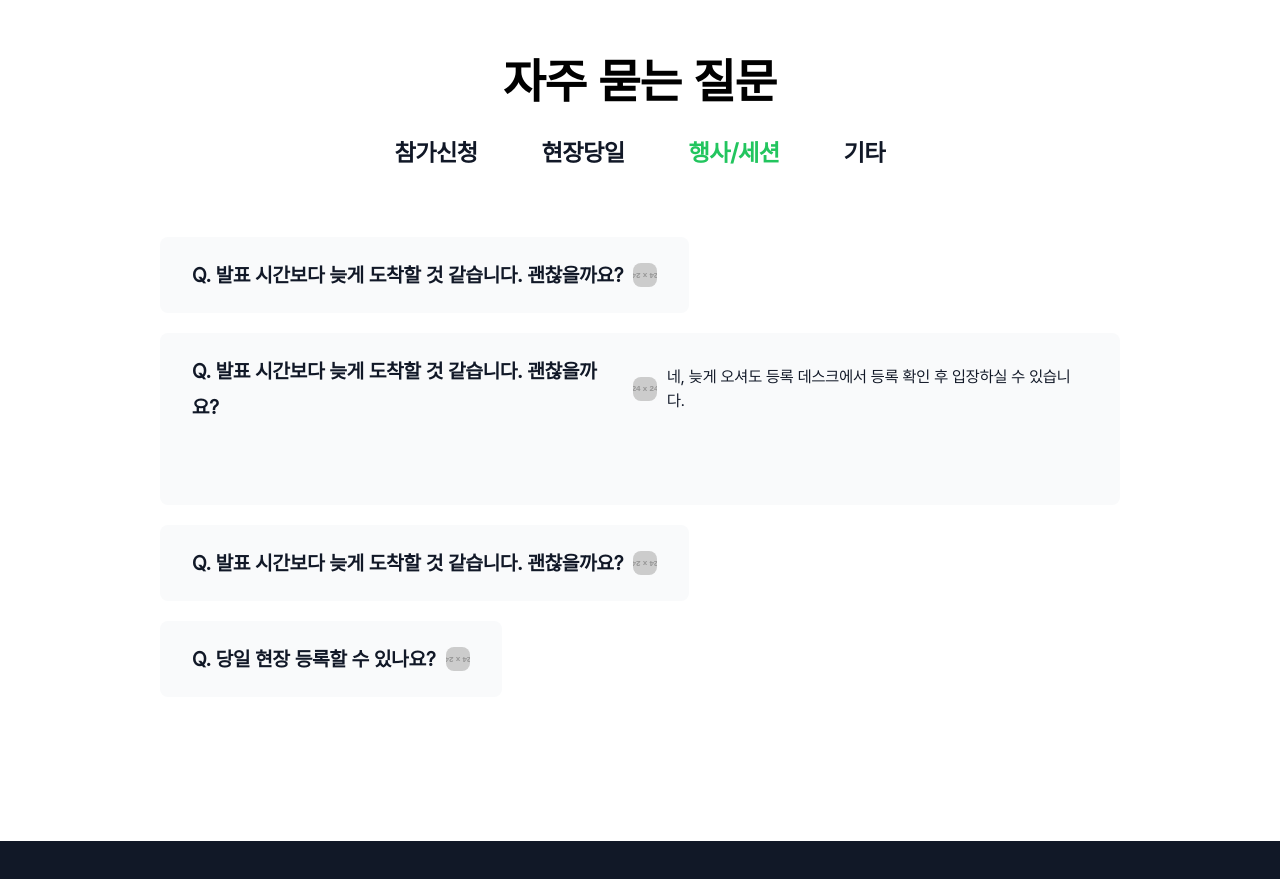
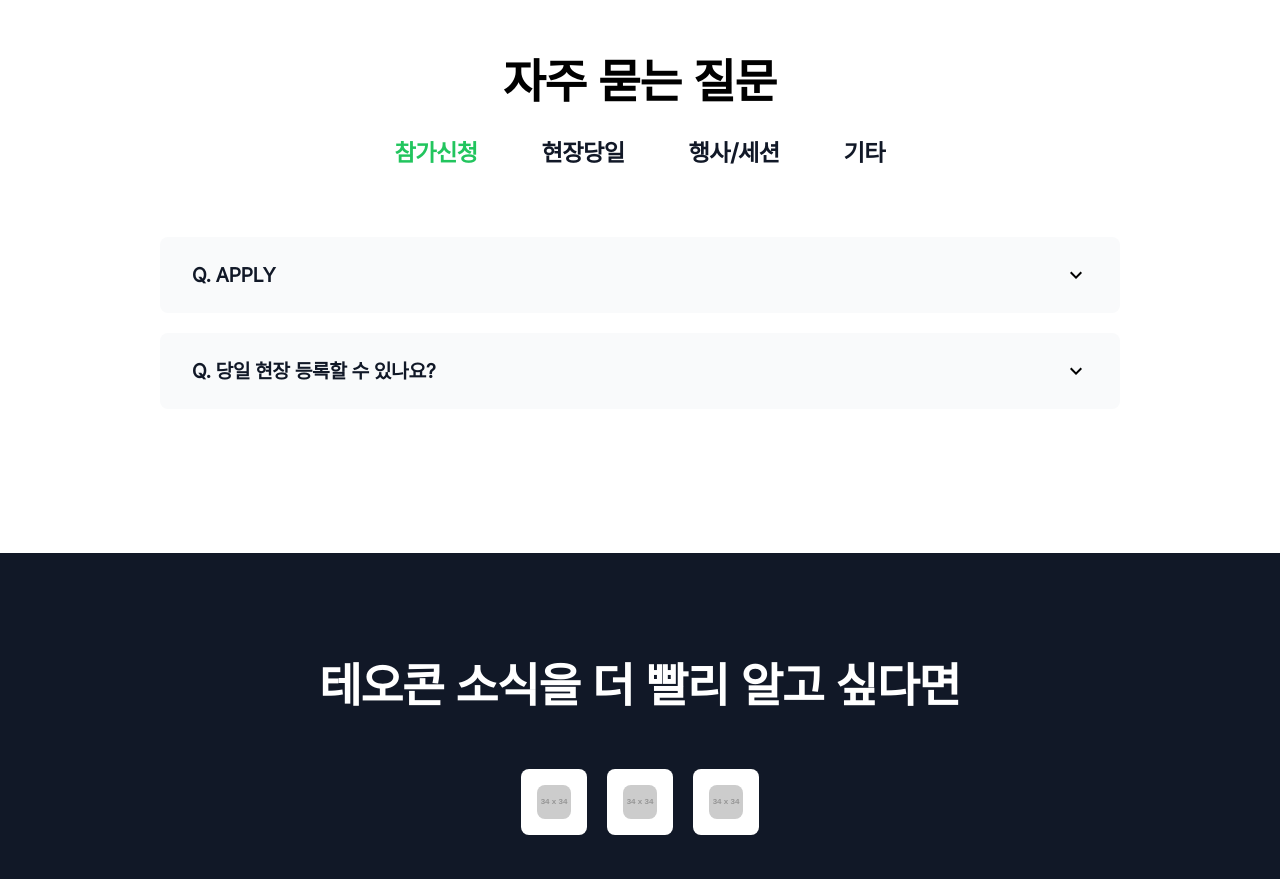
Before and after one commit to TeoConference/teo-2023-fe, a Next.js app: page / in a window 1280 px wide. Shown: the part 7900-8779 px from the top of the page. Built offline with nearby package versions, Linux system fonts and the light colour scheme.

Commit message:
feat: selected category

```diff
--- a/components/FAQ.tsx
+++ b/components/FAQ.tsx
@@ -1,6 +1,25 @@
-import React from 'react'
+import React, { useState } from 'react'
+import clsx from 'clsx'
 
-const FAQ = () => (
+import FAQField from '@/components/common/FAQField'
+import { faqData } from '@/data/FAQ'
+import type { FAQ as FAQType } from '@/types'
+
+enum Category {
+  APPLY = 'APPLY',
+  ON_SITE = 'ON_SITE',
+  EVENT = 'EVENT',
+  ETC = 'ETC',
+}
+
+const FAQ = () => {
+  const [selected, setSelected] = useState(Category.APPLY)
+
+  const onClickCategory = (category: Category) => {
+    setSelected(category)
+  }
+
+  return (
     <section>
       <div className="flex flex-col space-y-16 items-center justify-start max-w-[1024px] mx-auto px-8 py-36">
         <div className="flex flex-col space-y-8 items-center justify-start">
@@ -8,67 +27,60 @@ const FAQ = () => (
             자주 묻는 질문
           </p>
           <div className="inline-flex space-x-16 items-start justify-start">
-          <p className="text-2xl font-bold leading-10 text-center text-gray-900">
+            <button
+              type="button"
+              className={clsx(
+                'text-2xl font-bold leading-10 text-center text-gray-900',
+                selected === Category.APPLY && 'text-green-500'
+              )}
+              onClick={() => onClickCategory(Category.APPLY)}
+            >
               참가신청
-          </p>
-          <p className="text-2xl font-bold leading-10 text-center text-gray-900">
+            </button>
+            <button
+              type="button"
+              className={clsx(
+                'text-2xl font-bold leading-10 text-center text-gray-900',
+                selected === Category.ON_SITE && 'text-green-500'
+              )}
+              onClick={() => onClickCategory(Category.ON_SITE)}
+            >
               현장당일
-          </p>
-          <p className="text-2xl font-bold leading-10 text-center text-green-500">
+            </button>
+            <button
+              type="button"
+              className={clsx(
+                'text-2xl font-bold leading-10 text-center text-gray-900',
+                selected === Category.EVENT && 'text-green-500'
+              )}
+              onClick={() => onClickCategory(Category.EVENT)}
+            >
               행사/세션
-          </p>
-          <p className="text-2xl font-bold leading-10 text-center text-gray-900">
+            </button>
+            <button
+              type="button"
+              className={clsx(
+                'text-2xl font-bold leading-10 text-center text-gray-900',
+                selected === Category.ETC && 'text-green-500'
+              )}
+              onClick={() => onClickCategory(Category.ETC)}
+            >
               기타
-          </p>
+            </button>
           </div>
         </div>
-      <div className="flex flex-col space-y-5 items-start justify-start">
-        <div className="inline-flex space-x-2.5 items-center justify-start px-8 py-5 bg-gray-50 rounded-lg">
-          <p className="text-xl font-bold leading-9 text-gray-900">
-            Q. 발표 시간보다 늦게 도착할 것 같습니다. 괜찮을까요?
-          </p>
-          <img
-            alt=""
-            className="transform rotate-180 w-6 h-6 rounded-lg"
-            src="https://via.placeholder.com/24x24"
+        <div className="flex flex-col space-y-5 w-full">
+          {faqData[selected].map((faq: FAQType) => (
+            <FAQField
+              key={faq.question}
+              question={faq.question}
+              answer={faq.answer}
             />
-        </div>
-        <div className="inline-flex space-x-2.5 items-center justify-start px-8 pt-5 pb-20 bg-gray-50 rounded-lg">
-          <p className="text-xl font-bold leading-9 text-gray-900">
-            Q. 발표 시간보다 늦게 도착할 것 같습니다. 괜찮을까요?
-          </p>
-          <img
-            alt=""
-            className="w-6 h-6 rounded-lg"
-            src="https://via.placeholder.com/24x24"
-          />
-          <p className="text-base leading-normal text-gray-900">
-            네, 늦게 오셔도 등록 데스크에서 등록 확인 후 입장하실 수 있습니다.
-          </p>
-        </div>
-        <div className="inline-flex space-x-2.5 items-center justify-start px-8 py-5 bg-gray-50 rounded-lg">
-          <p className="text-xl font-bold leading-9 text-gray-900">
-            Q. 발표 시간보다 늦게 도착할 것 같습니다. 괜찮을까요?
-          </p>
-          <img
-            alt=""
-            className="transform rotate-180 w-6 h-6 rounded-lg"
-            src="https://via.placeholder.com/24x24"
-          />
-        </div>
-        <div className="inline-flex space-x-2.5 items-center justify-start px-8 py-5 bg-gray-50 rounded-lg">
-          <p className="text-xl font-bold leading-9 text-gray-900">
-            Q. 당일 현장 등록할 수 있나요?
-          </p>
-          <img
-            alt=""
-            className="transform rotate-180 w-6 h-6 rounded-lg"
-            src="https://via.placeholder.com/24x24"
-          />
-        </div>
+          ))}
         </div>
       </div>
     </section>
   )
+}
 
 export default FAQ
```
Lines whose indentation alone changed are shown as unchanged.
